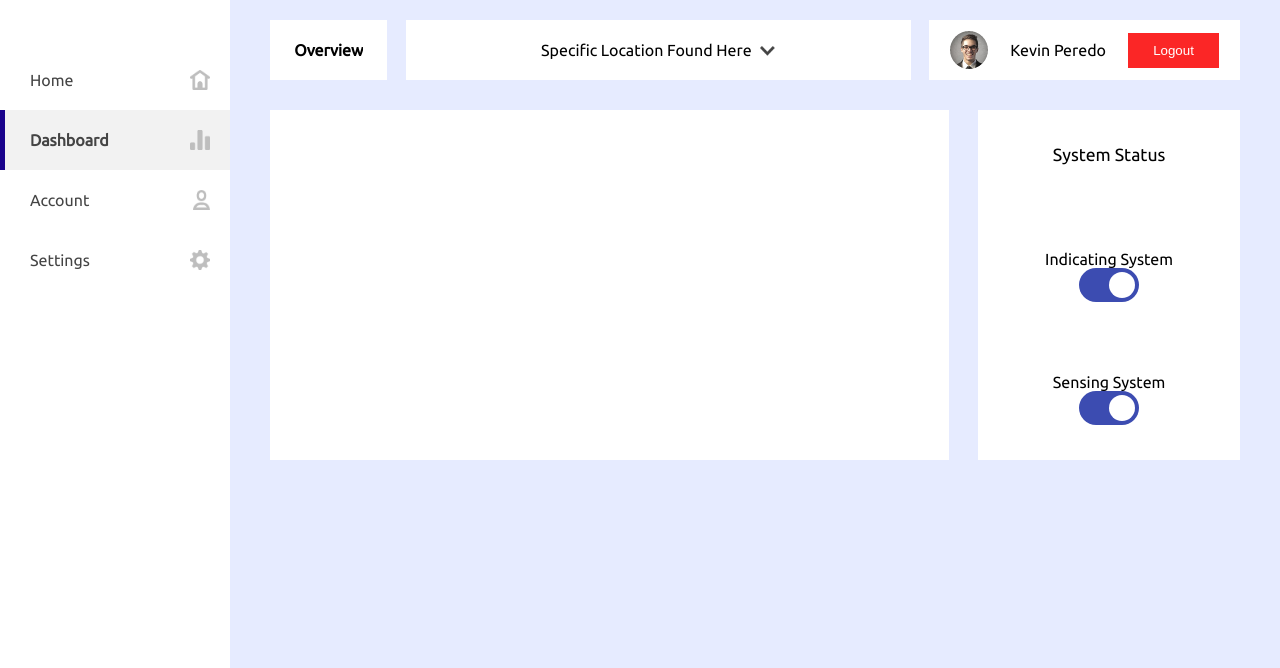
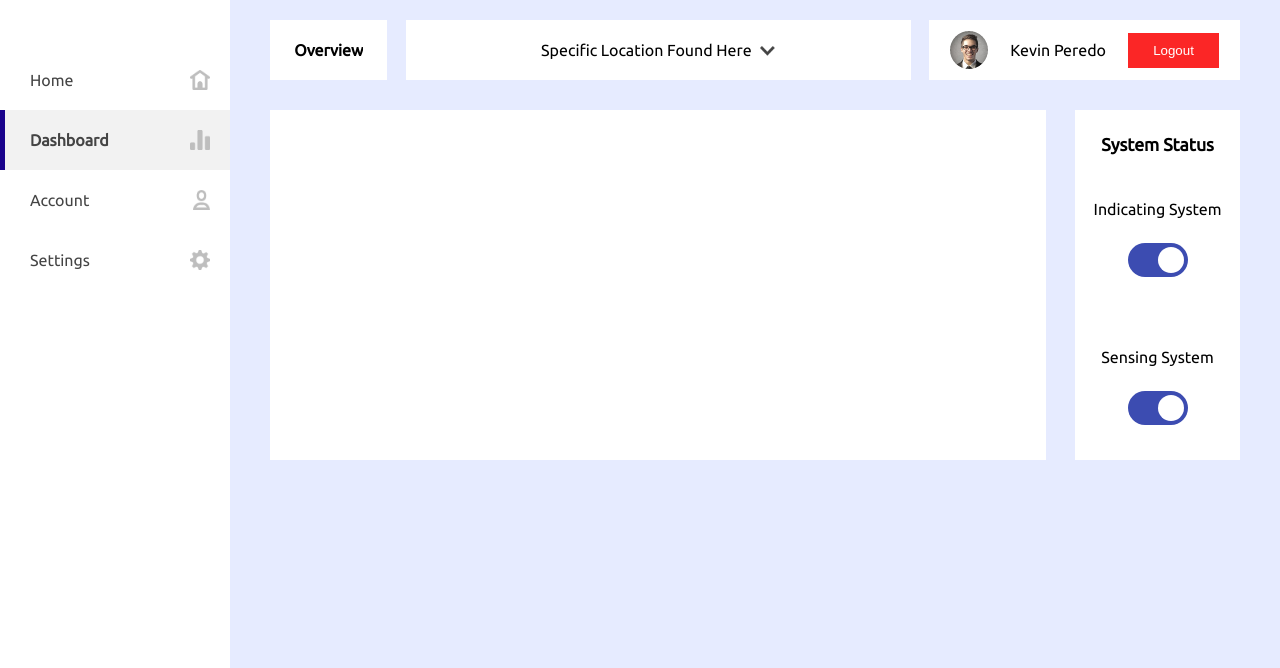
Before and after one commit to kveperedo/ProjectLandslide, a plain HTML site: page index.html in a window 1280 px wide. Shown: the top 668 px of the page. Drawn offline with Linux system fonts and the light colour scheme.

Commit message:
Revision 2

```diff
--- a/css/main.css
+++ b/css/main.css
@@ -189,7 +189,7 @@ body {
 
 .mainbar .row-2 .graph {
     height: 350px;
-    width: 70%;
+    width: 80%;
     background-color: white;
     margin: auto 0;
 
@@ -199,7 +199,7 @@ body {
 
 .mainbar .row-2 .status {
     height: 350px;
-    width: 27%;
+    width: 17%;
     background-color: white;
     margin: auto 0;
     display: flex;
@@ -212,7 +212,16 @@ body {
 
 .mainbar .row-2 .status .title {
     font-size: 1.1rem;
-    height: 10%;
+    margin: 25px auto 10px auto;
+    font-weight: bolder;
+}
+
+.mainbar .row-2 .status .indicating label {
+    margin-top: 25px;
+}
+
+.mainbar .row-2 .status .sensing label {
+    margin-top: 25px;
 }
 
 .switch {
--- a/index.html
+++ b/index.html
@@ -57,14 +57,14 @@
                 <div class="graph"></div>
                 <div class="status">
                     <div class="title">System Status</div>
-                    <div>
+                    <div class="indicating">
                         Indicating System
                         <label class="switch" id="ind-sys">
                             <input type="checkbox" checked>
                             <span class="slider"></span>
                         </label>
                     </div>
-                    <div>
+                    <div class="sensing">
                         Sensing System
                         <label class="switch" id="sens-sys">
                                 <input type="checkbox" checked>
```
